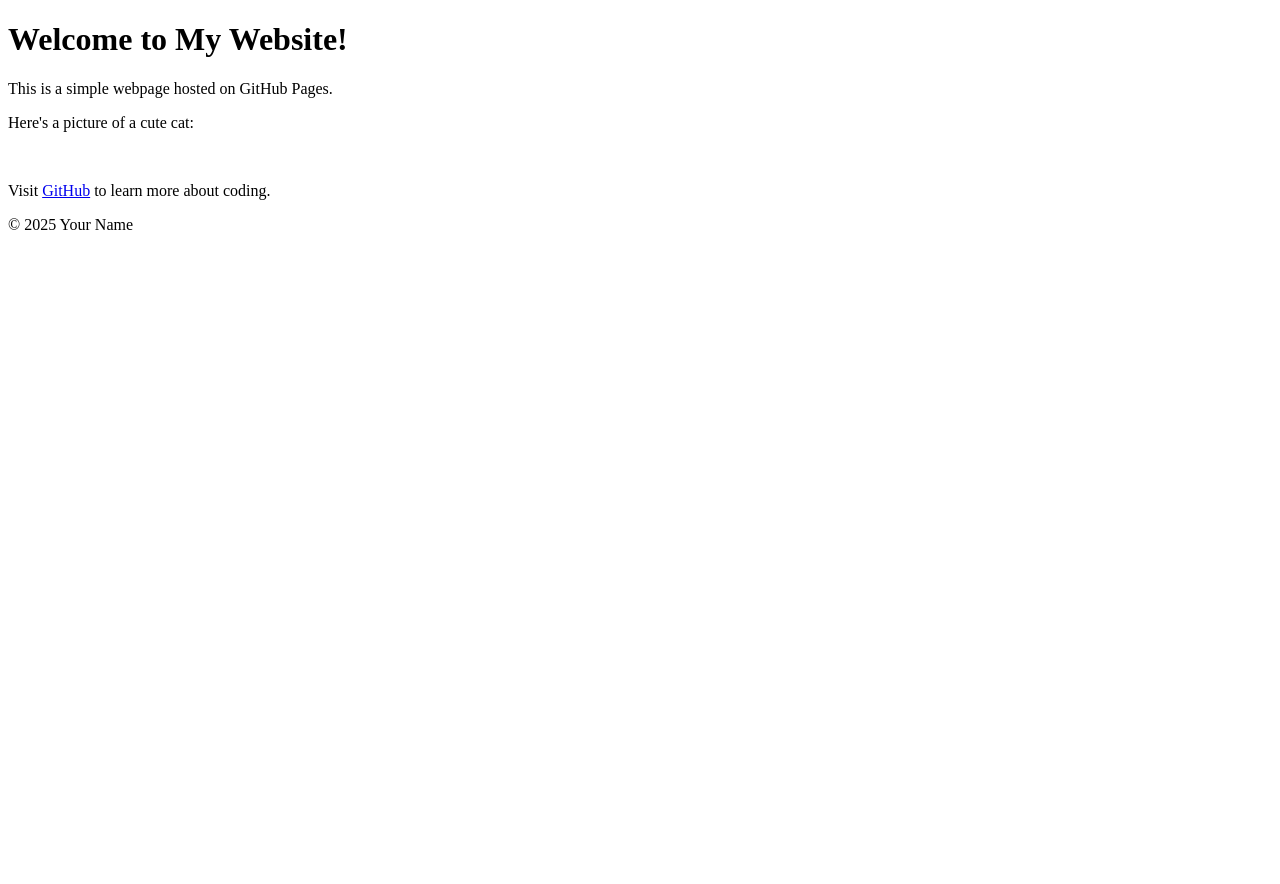
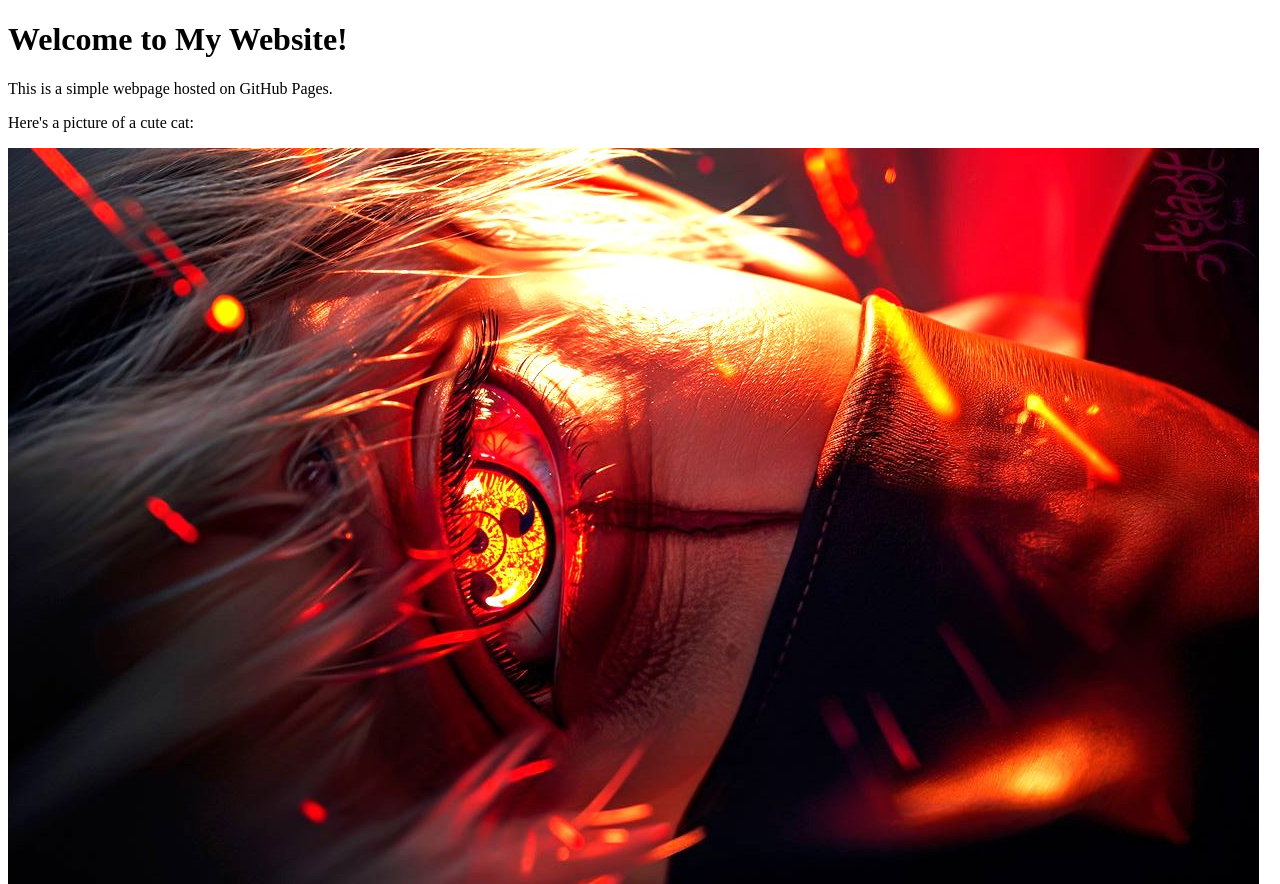
Before and after one commit to katlo-droid/my-github-page, a plain HTML site: page home.html in a window 1280 px wide. Shown: the top 884 px of the page. Before the commit the page ends 800 px from the top, so only its background shows below. Drawn offline with Linux system fonts and the light colour scheme.

Commit message:
Update home.html

```diff
--- a/home.html
+++ b/home.html
@@ -13,7 +13,7 @@
     <main>
         <p>This is a simple webpage hosted on GitHub Pages.</p>
         <p>Here's a picture of a cute cat:</p>
-<img src="" alt="">
+<img src="kakashi.jpg" alt="">
 
         <p>Visit <a href="https://github.com">GitHub</a> to learn more about coding.</p>
     </main>
```
